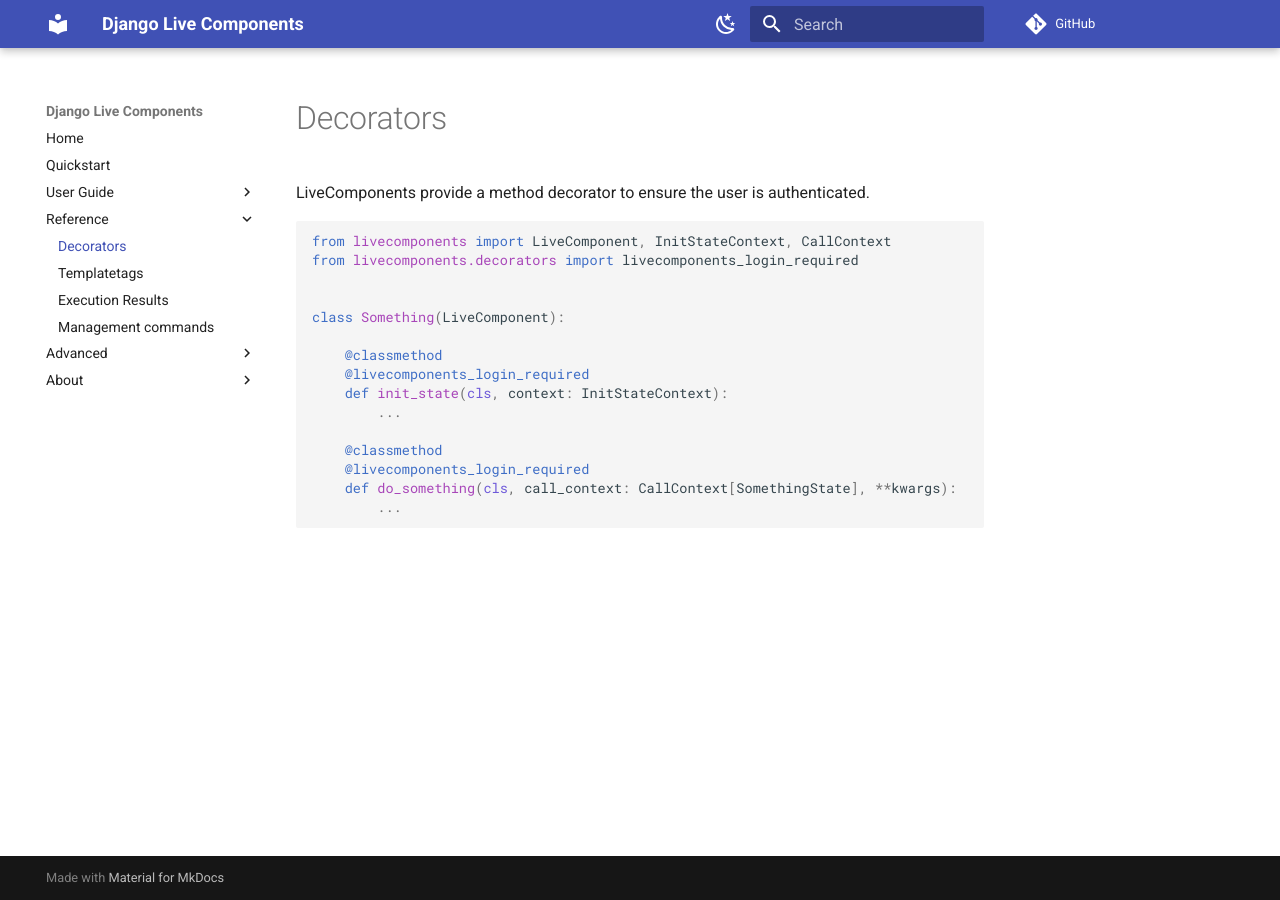
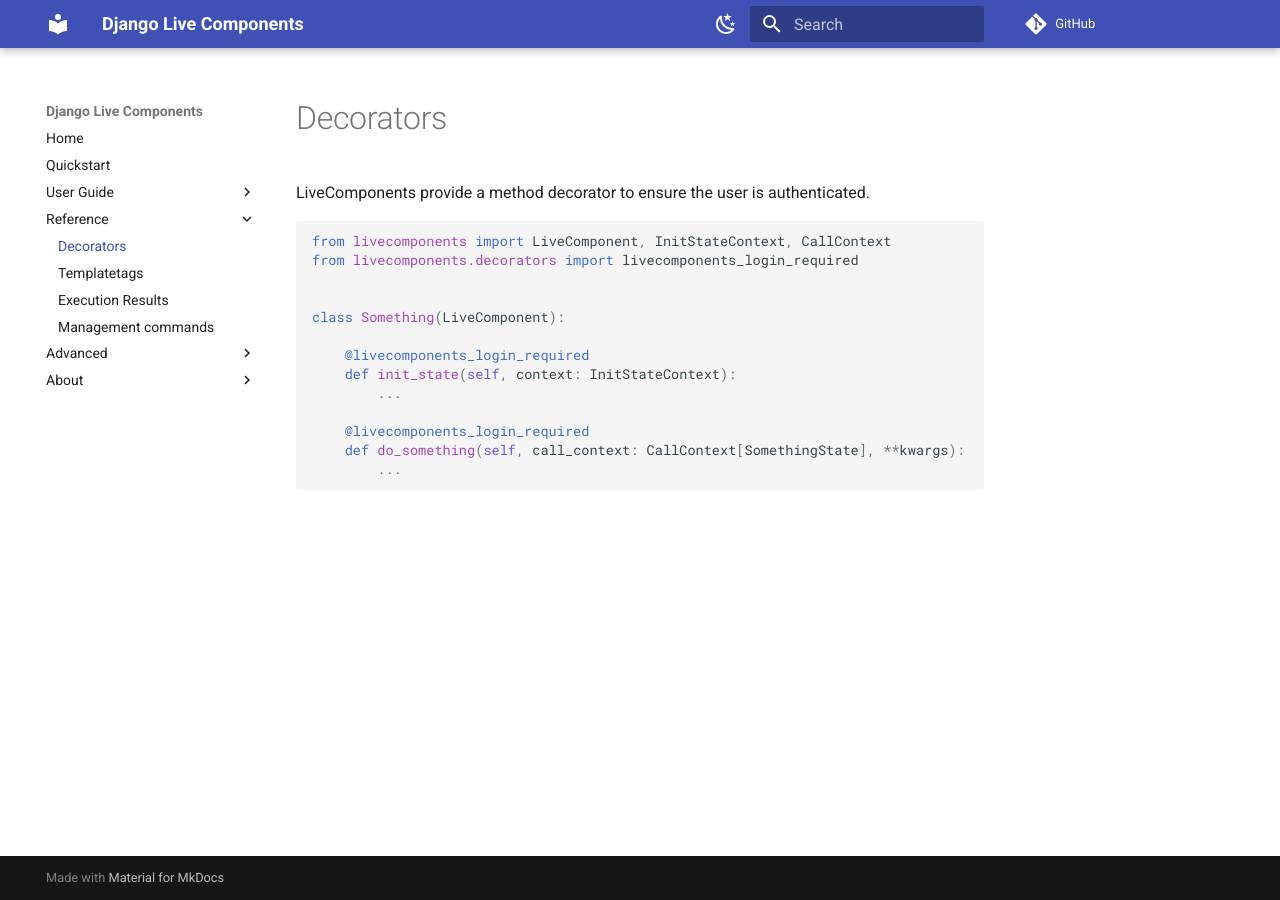
Before and after one commit to om-proptech/livecomponents, an MkDocs documentation site: the page built from docs/decorators.md, in a window 1280 px wide. Built offline with MkDocs 1.6.1 and Material for MkDocs 9.7.7, drawn with Linux system fonts in a browser that asks for light colours; comment, search, counter and statistics services are not loaded.

Commit message:
Fix incorrect @classmethod in login_required decorator
The decorator docstring and parameter names used @classmethod and cls,
but LiveComponent methods are instance methods (self). Fix the docstring
and rename cls to self in the wrapper functions.

````diff
--- a/docs/decorators.md
+++ b/docs/decorators.md
@@ -10,13 +10,11 @@
 
 class Something(LiveComponent):
 
-    @classmethod
     @livecomponents_login_required
-    def init_state(cls, context: InitStateContext):
+    def init_state(self, context: InitStateContext):
         ...
 
-    @classmethod
     @livecomponents_login_required
-    def do_something(cls, call_context: CallContext[SomethingState], **kwargs):
+    def do_something(self, call_context: CallContext[SomethingState], **kwargs):
         ...
 ```
````
Also changed, not shown: 1 other file.
